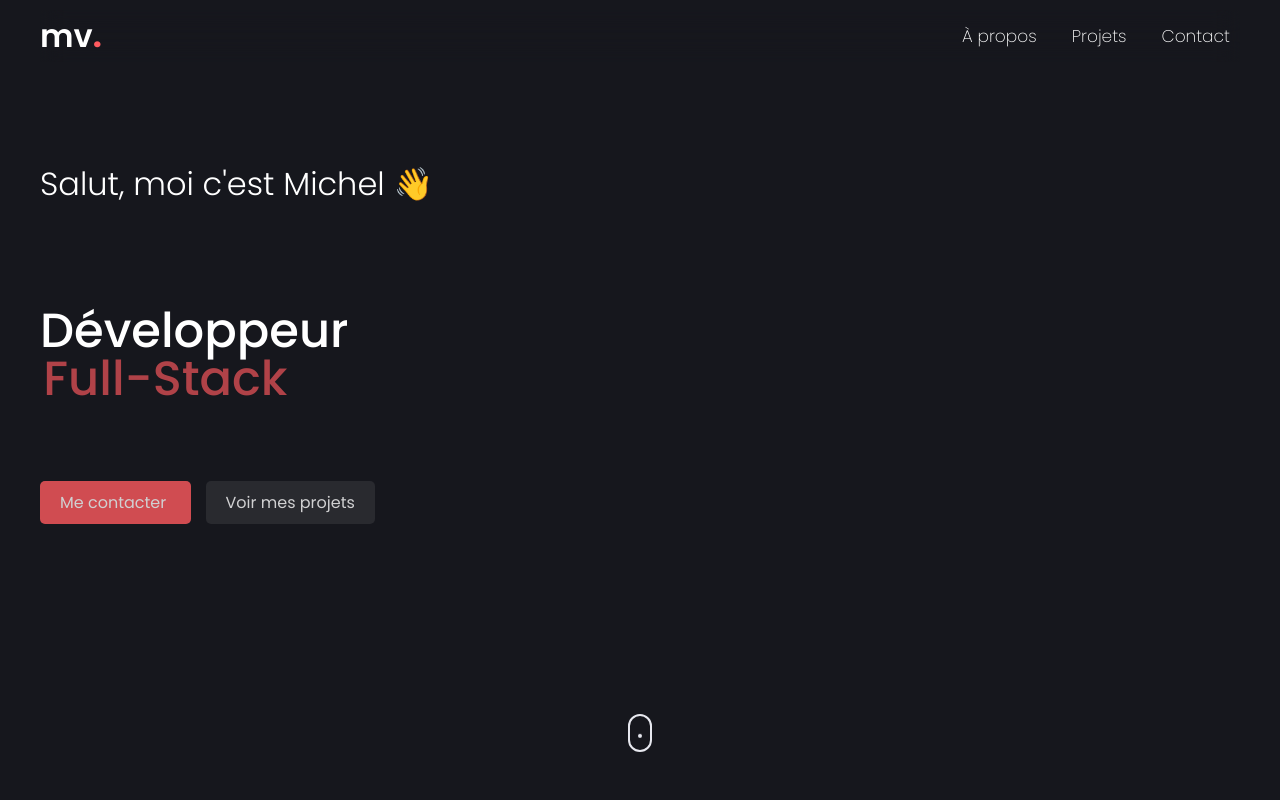
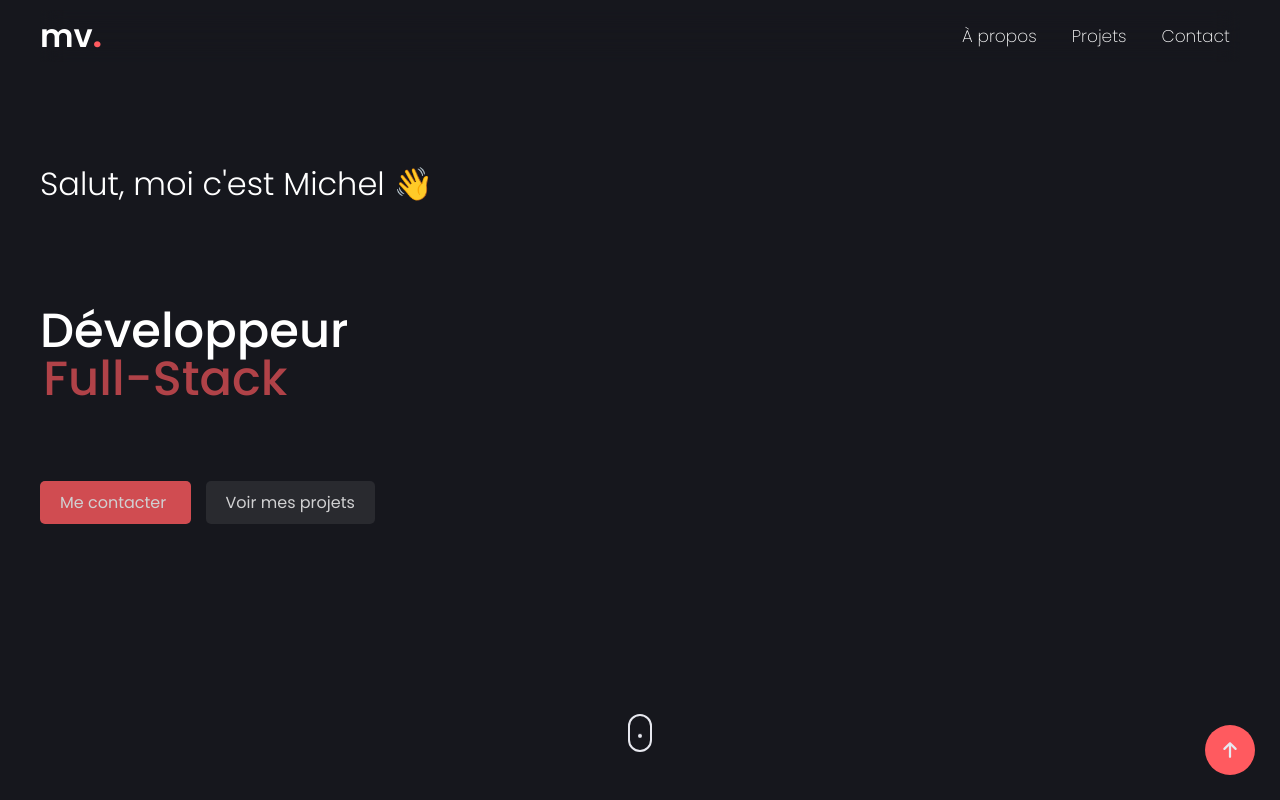
Before and after one commit to VIEIRA-Michel/portfolio-v2, a Vue app in the folder portfolio/: page / in a window 1280 px wide. Shown: the top 800 px of the page. Built offline with nearby package versions, Linux system fonts and the light colour scheme.

Commit message:
Ajout d'un bouton permettant de scroller directement jusqu'en haut de la page

```diff
--- a/portfolio/src/App.vue
+++ b/portfolio/src/App.vue
@@ -5,17 +5,28 @@ import Carousel from '@/components/Carousel.vue';
 import AboutMe from '@/components/AboutMe.vue';
 import Footer from '@/components/Footer.vue';
 import { useEffectStore } from '@/shared/stores/effectStore';
-import { watch, ref, onMounted } from 'vue';
+import { watch, ref, onMounted, computed } from 'vue';
 
 onMounted(() => {
   window.addEventListener('scroll', (e) => {
     useEffectStore().setScrollY(window.scrollY);
   });
+  // const mouse = window.scrollY + document.querySelector('.home__container__scrolldown__mouse').getBoundingClientRect().top;
 });
+
+function scrollToTop(e) {
+  window.scrollTo({
+    top: 0,
+    behavior: 'smooth',
+  });
+}
 </script>
 
 <template>
   <Header />
+  <div @click="scrollToTop" class="backtotop">
+    <fa icon="fa-solid fa-arrow-up" />
+  </div>
   <main>
     <HeroHeader />
     <AboutMe />
@@ -23,9 +34,29 @@ onMounted(() => {
   </main>
   <Footer />
 </template>
-<style>
+<style lang="scss">
 * {
   scroll-behavior: smooth;
+}
+
+.backtotop {
+  height: 50px;
+  width: 50px;
+  border-radius: 100%;
+  cursor: pointer;
+  position: fixed;
+  right: 25px;
+  bottom: 25px;
+  background-color: var(--primary);
+  color: var(--text-color);
+  display: flex;
+  justify-content: center;
+  align-items: center;
+
+  svg {
+    height: 18px;
+    width: 18px;
+  }
 }
 
 body {
--- a/portfolio/src/components/Footer.vue
+++ b/portfolio/src/components/Footer.vue
@@ -16,7 +16,7 @@
                 </a>
             </div>
             <div class="footer__container__copyright">
-                <p>© 20212 michelvieira.com</p>
+                <p>© 2022 michelvieira.com</p>
             </div>
             <div class="footer__container__logo">
                 <a href="">mv<span>.</span></a>
--- a/portfolio/src/components/HeroHeader.vue
+++ b/portfolio/src/components/HeroHeader.vue
@@ -26,10 +26,10 @@ window.setInterval(function () {
                     </p>
                 </div>
                 <div class="home__container__infos__buttons">
-                    <a class="btn btn-primary">
+                    <a href="mailto:michelvieira.pro@gmail.com" class="btn btn-primary">
                         Me contacter
                     </a>
-                    <a class="btn btn-secondary">
+                    <a href="#projects" class="btn btn-secondary">
                         Voir mes projets
                     </a>
                 </div>
```
